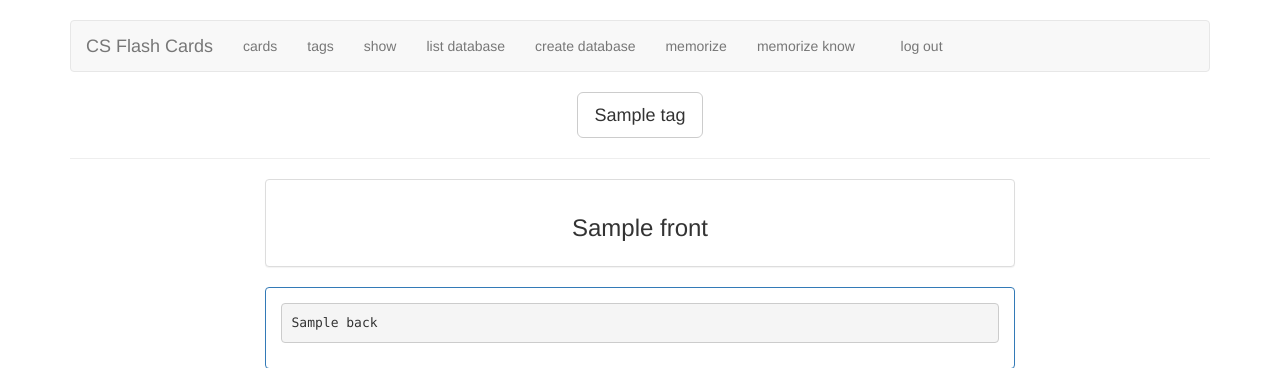
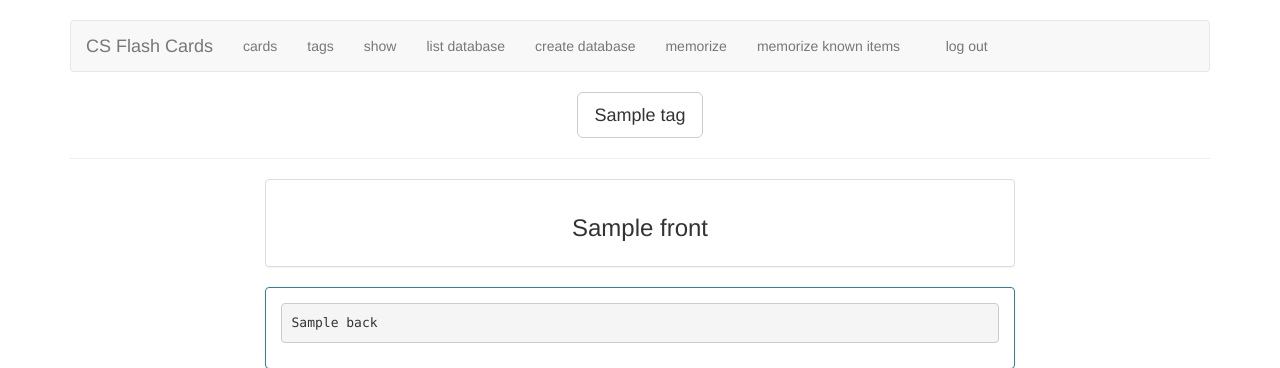
Before and after one commit to jwasham/computer-science-flash-cards, a Flask app: template templates/memorize_know.html in a window 1280 px wide. Shown: the top 368 px of the page. Run offline with Flask 2, Linux system fonts and the light colour scheme; the visitor is signed in with stand-in values (Sample User, id 1); tables that the repository leaves empty hold one stand-in row (values such as "Sample post"); the template is opened without the code that fills it: most values are stand-ins (such as "Sample title", 1, 10 or a date in 2020); some libraries are stand-ins or nearby versions.

Commit message:
Update text on the link memorize_know

```diff
--- a/templates/layout.html
+++ b/templates/layout.html
@@ -29,7 +29,7 @@
                                 <li><a href="{{ url_for('list_db') }}">list database</a></li>
                                 <li><a href="{{ url_for('create_db') }}">create database</a></li>
                                 <li><a href="{{ url_for('memorize', card_type='1') }}">memorize</a></li>
-                                <li><a href="{{ url_for('memorize_know', card_type='1') }}">memorize know</a></li>
+                                <li><a href="{{ url_for('memorize_know', card_type='1') }}">memorize known items</a></li>
                                 <li>&nbsp;&nbsp;&nbsp;&nbsp;</li>
                                 <li><a href="{{ url_for('logout') }}">log out</a></li>
                             {% endif %}
```
